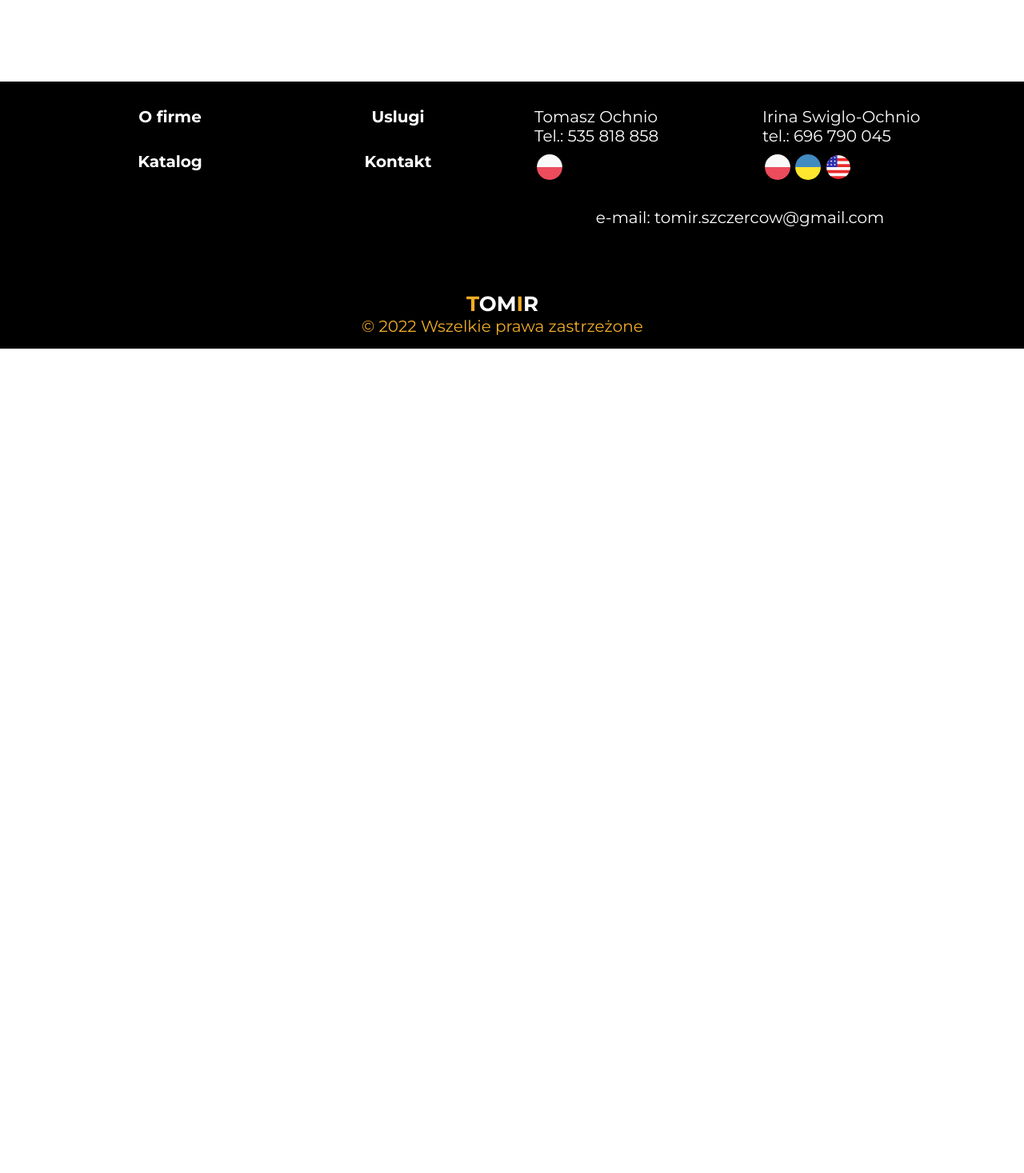
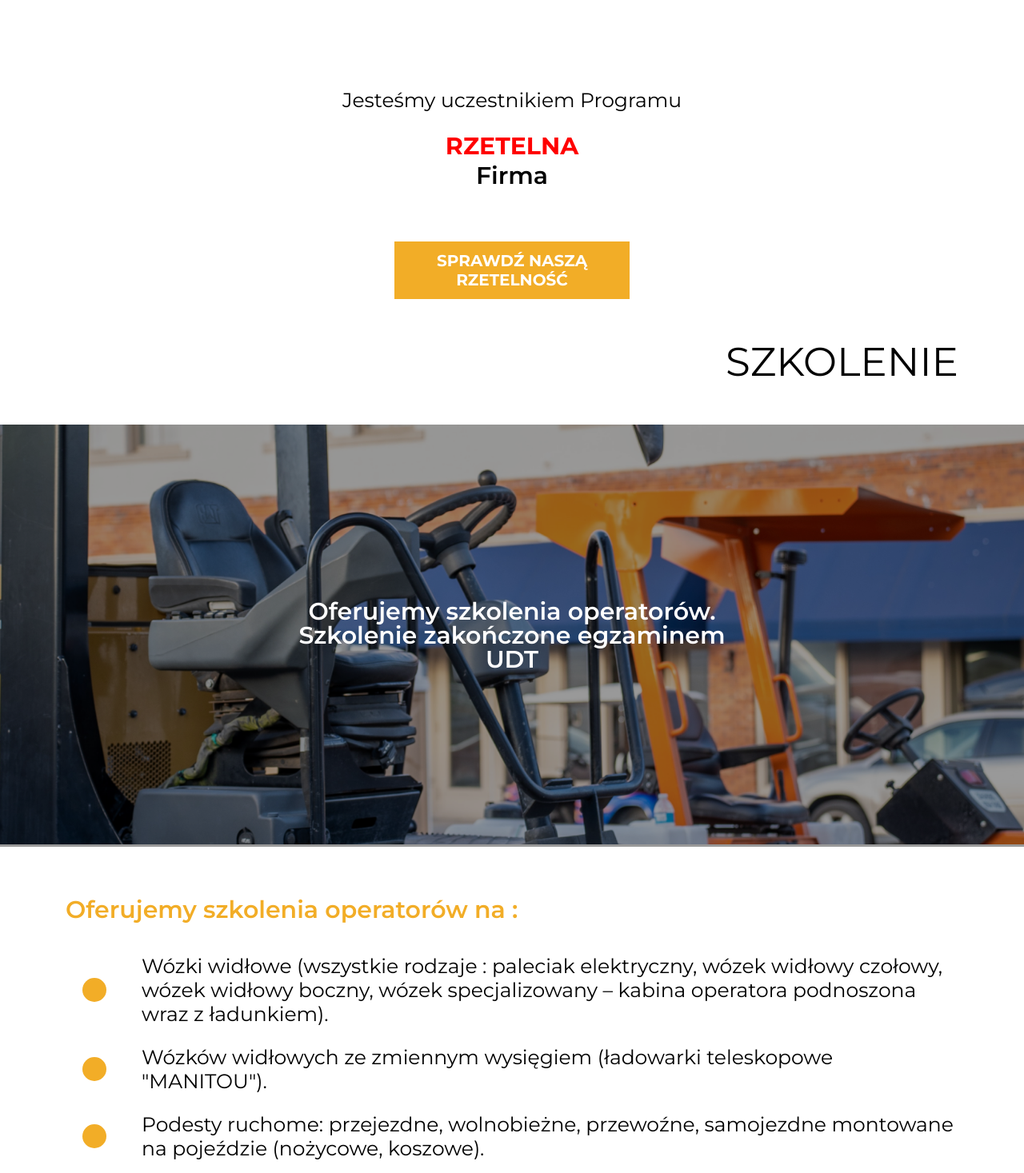
Before and after one commit to Nikita-Perkovskiy/Tomir-react-version, a React (Create React App) app in the folder Tomir-react-app/: page /services in a window 1280 px wide. Shown: the part 2005-3472 px from the top of the page at 80% size. Before the commit the page ends 2441 px from the top, so only its background shows below. Built offline with nearby package versions, Linux system fonts and the light colour scheme.

Commit message:
finish detailes page, add education block

```diff
--- a/Tomir-react-app/src/components/DetailsBlock/DetailsBlock.jsx
+++ b/Tomir-react-app/src/components/DetailsBlock/DetailsBlock.jsx
@@ -29,7 +29,7 @@ const DetailsBlock = () => {
           sectionTitlePosition={"right"}
         />
         <Container className="mt-3 mb-3">
-          <Row className="mt-3 mb-3">
+          <Row className="mt-4 mb-4">
             <Col xs={1} className="m-auto">
               <Container className="textList__circule"></Container>
             </Col>
@@ -42,7 +42,7 @@ const DetailsBlock = () => {
               </p>
             </Col>
           </Row>
-          <Row className="mt-3 mb-3">
+          <Row className="mt-4 mb-4">
             <Col xs={1} className="m-auto">
               <Container className="textList__circule"></Container>
             </Col>
@@ -63,6 +63,30 @@ const DetailsBlock = () => {
             ))}
           </Row>
         </Container>
+        <Container className="mt-5 mb-4">
+          <Row className="mt-4 mb-4">
+            <p className="textList__text-content">
+              Jesteśmy uczestnikiem Programu
+            </p>
+          </Row>
+          <Row>
+            <p className="textList__text-title1">RZETELNA</p>
+          </Row>
+          <Row>
+            <p className="textList__text-title2">Firma</p>
+          </Row>
+          <Row className="mt-5 pt-3">
+            <div className="main-button__wrapper">
+              <a
+                class="main-button"
+                href="https://wizytowka.rzetelnafirma.pl/CTN7A0YD"
+                target="_blank"
+              >
+                Sprawdź naszą rzetelność
+              </a>
+            </div>
+          </Row>
+        </Container>
       </Container>
     </>
   );
--- a/Tomir-react-app/src/components/DetailsBlock/index.scss
+++ b/Tomir-react-app/src/components/DetailsBlock/index.scss
@@ -15,3 +15,76 @@
     font-weight: 600;
   }
 }
+
+.textList__text-content {
+  @include baize-text-content;
+  text-align: center;
+}
+
+.textList__text-title1 {
+  @include baize-titele-fon-text;
+  font-weight: 800;
+  color: $base-red;
+}
+
+.textList__text-title2 {
+  @include baize-titele-fon-text;
+  font-weight: 600;
+  color: $base-black;
+}
+
+.main-button {
+  @include main-button;
+  @include main-button-text;
+  text-decoration: none;
+}
+
+.main-button__wrapper {
+  display: flex;
+  justify-content: center;
+  align-items: center;
+}
+
+@media (max-width: 992px) {
+  .main-button {
+    max-width: 204px;
+    max-height: 40px;
+    font-size: 16px;
+    font-weight: 700;
+    line-height: 22px;
+  }
+
+  .toCatolog-Button {
+    padding-top: 12px;
+    padding-bottom: 12px;
+    display: inline-block;
+    max-width: 294px;
+    width: 100vw;
+    cursor: pointer;
+    @include main-button-text-1000px;
+    background-color: $base-gold;
+    text-align: center;
+    text-transform: uppercase;
+  }
+}
+
+@media (max-width: 768px) {
+  .toCatolog-Button {
+    padding-top: 10px;
+    padding-bottom: 10px;
+    display: inline-block;
+    max-width: 224px;
+    width: 100vw;
+    cursor: pointer;
+    @include main-button-text-790px;
+    background-color: $base-gold;
+    text-align: center;
+    text-transform: uppercase;
+  }
+
+  .main-button {
+    font-size: 14px;
+    font-weight: 700;
+    line-height: 18px;
+  }
+}
--- /dev/null
+++ b/Tomir-react-app/src/components/EducationBlock/EducationBlock.jsx
@@ -0,0 +1,80 @@
+import { Container, Image, Row, Col } from "react-bootstrap";
+import SectionTitle from "../LayoutElements/SectionTitle/SectionTitle";
+import EducationBlockFon from "./images/education-block-fon.png";
+import "./index.scss";
+
+const EducationBlock = () => {
+  return (
+    <>
+      <SectionTitle
+        sectionTitleContent="SZKOLENIE"
+        sectionTitlePosition={"right"}
+      />
+      <div className="educationBlock__wrapper">
+        <Image
+          src={EducationBlockFon}
+          style={{ height: "525px", width: "100%", objectFit: "cover" }}
+          alt="about firm fon picture"
+          fluid
+        />
+        <Container className="educationBlock__content-wrapper">
+          <h5 className="educationBlock__content mt-2 mb-2">
+            Oferujemy szkolenia operatorów. Szkolenie zakończone egzaminem UDT
+          </h5>
+        </Container>
+      </div>
+      <Container className="mt-5 mb-5">
+        <Row className="pt-3 pb-3">
+          <h4 className="educationBlock__title">
+            Oferujemy szkolenia operatorów na :
+          </h4>
+        </Row>
+        <Row className="mt-4 mb-4">
+          <Col xs={1} className="m-auto">
+            <Container className="educationBlock__circule"></Container>
+          </Col>
+          <Col xs={11}>
+            <p className="educationBlock__text">
+              Wózki widłowe (wszystkie rodzaje : paleciak elektryczny, wózek
+              widłowy czołowy, wózek widłowy boczny, wózek specjalizowany –
+              kabina operatora podnoszona wraz z ładunkiem).
+            </p>
+          </Col>
+        </Row>
+        <Row className="mt-4 mb-4">
+          <Col xs={1} className="m-auto">
+            <Container className="educationBlock__circule"></Container>
+          </Col>
+          <Col xs={11}>
+            <p className="educationBlock__text">
+              Wózków widłowych ze zmiennym wysięgiem (ładowarki teleskopowe
+              "MANITOU").
+            </p>
+          </Col>
+        </Row>
+        <Row className="mt-4 mb-4">
+          <Col xs={1} className="m-auto">
+            <Container className="educationBlock__circule"></Container>
+          </Col>
+          <Col xs={11}>
+            <p className="educationBlock__text">
+              Podesty ruchome: przejezdne, wolnobieżne, przewoźne, samojezdne
+              montowane na pojeździe (nożycowe, koszowe).
+            </p>
+          </Col>
+        </Row>
+        <Row className="mt-4 pt-5">
+          <p className="educationBlock__footer-text">
+            Szkolenie zakończone egzaminem UDT. Szkolimy również obcokrajowców.
+            Szkolenia są organizowane po wcześniejszym ustaleniu terminu i grupy
+            uczestników. Przy grupach zorganizowanych możemy zaproponować
+            korzystne rabaty. Szkolenie możemy przeprowadzić na terenie całego
+            kraju, po wcześniejszym ustaleniu.{" "}
+          </p>
+        </Row>
+      </Container>
+    </>
+  );
+};
+
+export default EducationBlock;
--- /dev/null
+++ b/Tomir-react-app/src/components/EducationBlock/index.scss
@@ -0,0 +1,66 @@
+@import "/src/styles/vars.scss";
+@import "/src/styles/mixin.scss";
+
+.educationBlock__wrapper {
+  position: relative;
+}
+
+.educationBlock__wrapper::after {
+  content: "";
+  position: absolute;
+  top: 0;
+  right: 0;
+  width: 100%;
+  height: 100%;
+  background-color: $base-black;
+  opacity: 0.4;
+}
+
+.educationBlock__content-wrapper {
+  position: absolute;
+  top: 50%;
+  left: 50%;
+  transform: translate(-50%, -50%);
+  z-index: 1000;
+  display: flex;
+  justify-content: center;
+  align-items: center;
+}
+
+.educationBlock__content {
+  @include baize-text-content;
+  max-width: 600px;
+  font-weight: 600;
+  font-size: 30px;
+  color: $base-white;
+  z-index: 100;
+  text-align: center;
+}
+.educationBlock__title {
+  @include baize-text-content;
+  font-size: 30px;
+  font-weight: 600;
+  color: $base-gold;
+  text-align: left;
+}
+.educationBlock__circule {
+  height: 30px;
+  width: 30px;
+  border-radius: 50%;
+  background-color: $base-gold;
+}
+
+.educationBlock__text {
+  @include baize-text-content;
+  text-align: left;
+  span {
+    font-weight: 600;
+  }
+}
+
+.educationBlock__footer-text {
+  @include baize-text-content;
+  text-align: center;
+  border: 2px solid $base-gold;
+  padding: 2% 5% 2% 5%;
+}
--- a/Tomir-react-app/src/pages/ServicePage/ServicePage.jsx
+++ b/Tomir-react-app/src/pages/ServicePage/ServicePage.jsx
@@ -1,4 +1,5 @@
 import DetailsBlock from "../../components/DetailsBlock/DetailsBlock";
+import EducationBlock from "../../components/EducationBlock/EducationBlock";
 import Footer from "../../components/Footer/Footer";
 import Header from "../../components/Header/Header";
 import SliderArendationBlock from "../../components/SliderArendationBlock/SliderArendationBlock";
@@ -9,6 +10,7 @@ const ServicePage = () => {
       <Header />
       <SliderArendationBlock />
       <DetailsBlock />
+      <EducationBlock />
       <Footer />
     </>
   );
```
Also changed, not shown: Tomir-react-app/src/components/EducationBlock/images/education-block-fon.png (added).
